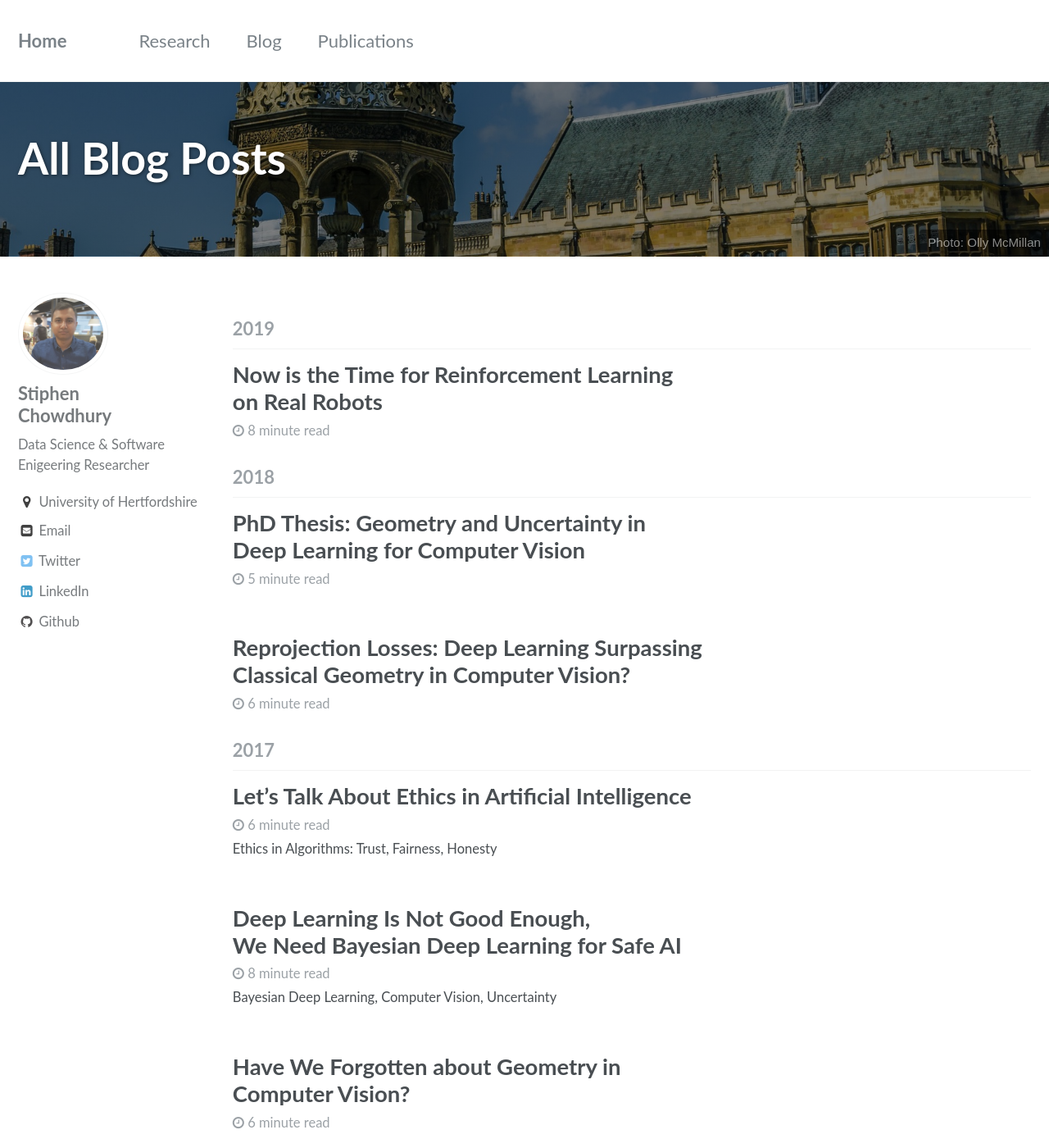
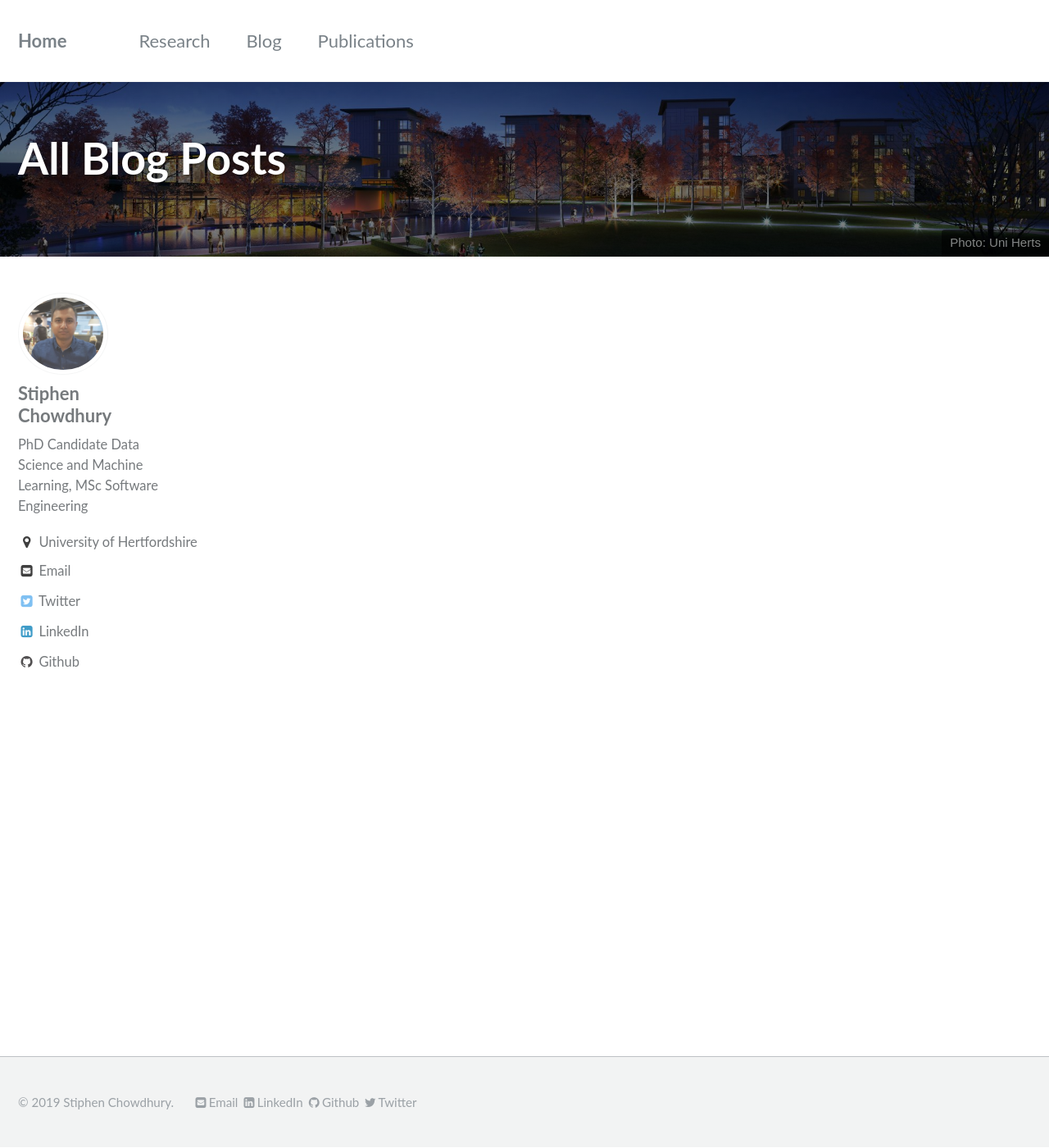
Before and after one commit to stiphenc/stiphenc.github.io, a Jekyll site: the page built from _pages_working/blog.html, in a window 1280 px wide and 1400 px high. Shown: the whole window at 82% size. Built offline with Jekyll 4.4.1, drawn with Linux system fonts in a browser that asks for light colours; comment, search, counter and statistics services are not loaded.

Commit message:
rename folder

```diff
--- a/_config.yml
+++ b/_config.yml
@@ -80,7 +80,7 @@
 author:
   name             : "Stiphen Chowdhury"
   avatar           : "/assets/images/stiphen.jpg" # path of avatar image, e.g. "/assets/images/bio-photo.jpg"
-  bio              : "Data Science & Software Enigeering Researcher"
+  bio              : "PhD Candidate Data Science and Machine Learning, MSc Software Engineering"
   location         : "University of Hertfordshire"
   email            : "s.chowdhury8@herts.ac.uk"
   uri              :
--- a/_pages/blog.html
+++ b/_pages_working/blog.html
@@ -6,8 +6,8 @@
 header:
   overlay_color: "#000"
   overlay_filter: "0.5"
-  overlay_image: /assets/images/trinity.jpg
-  caption: "Photo: [Olly McMillan](https://www.youtube.com/watch?v=kQkZeXHfgwA&t=1s)"
+  overlay_image: /assets/images/uh.jpg
+  caption: "Photo: [Uni Herts](https://www.youtube.com/watch?v=kT2mwKoSPv0)"
 ---
 
 {% capture written_year %}'None'{% endcapture %}
```
Also changed, not shown: 404.md (+1 -1 lines), _pages_working/category-archive.html (renamed from _pages/category-archive.html), _pages_working/home.md (renamed from _pages/home.md), _pages_working/projects.md (renamed from _pages/projects.md), _pages_working/publications.md (renamed from _pages/publications.md), _pages_working/research.md (renamed from _pages/research.md), _pages_working/tag-archive.html (renamed from _pages/tag-archive.html), _pages_working/talks.md (renamed from _pages/talks.md), _posts_working/old/2017-04-18-have_we_forgotten_about_geometry_in_computer_vision.md (renamed from _posts/2017-04-18-have_we_forgotten_about_geometry_in_computer_vision.md), _posts_working/old/2017-05-23-bayesian_deep_learning_for_safe_ai.md (renamed from _posts/2017-05-23-bayesian_deep_learning_for_safe_ai.md), _posts_working/old/2017-08-24-lets_talk_about_ethics_in_artificial_intelligence.md (renamed from _posts/2017-08-24-lets_talk_about_ethics_in_artificial_intelligence.md), _posts_working/old/2018-01-21-Reprojection_losses_geometry_computer_vision.md (renamed from _posts/2018-01-21-Reprojection_losses_geometry_computer_vision.md), _posts_working/old/2018-10-07-phd_thesis.md (renamed from _posts/2018-10-07-phd_thesis.md), _posts_working/old/2019-04-23-now_is_the_time_for_reinforcement_learning_on_real_robots.md (renamed from _posts/2019-04-23-now_is_the_time_for_reinforcement_learning_on_real_robots.md).
